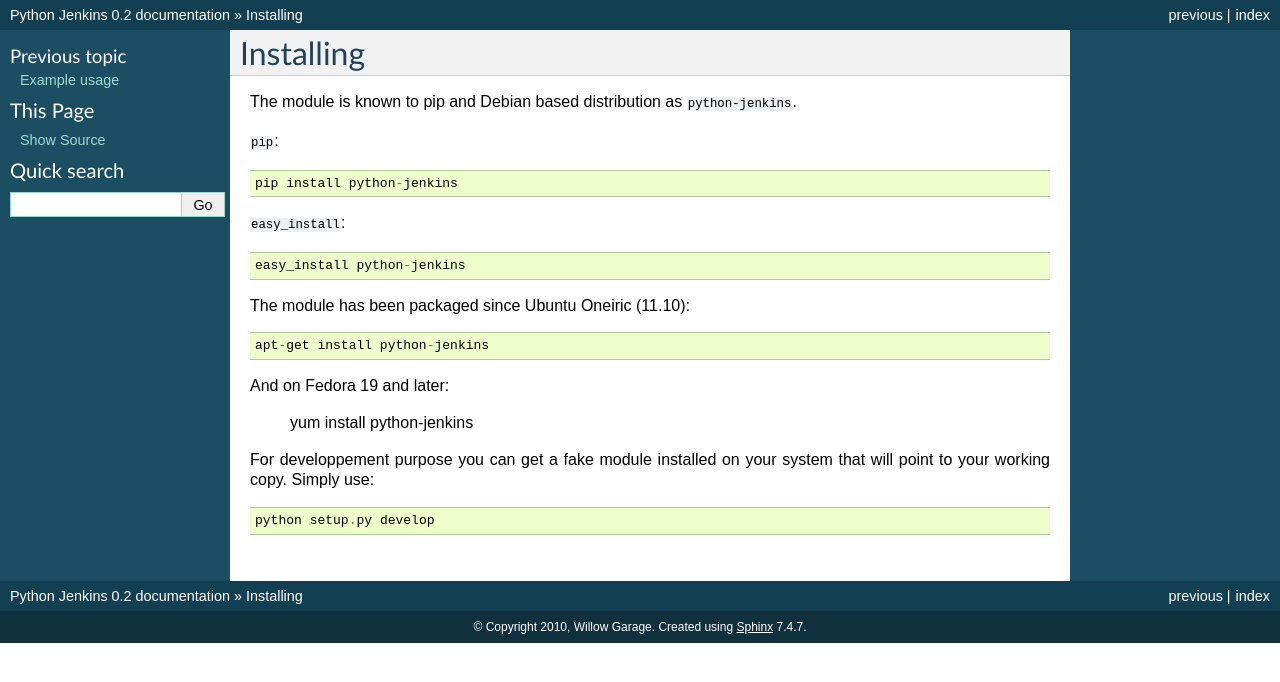
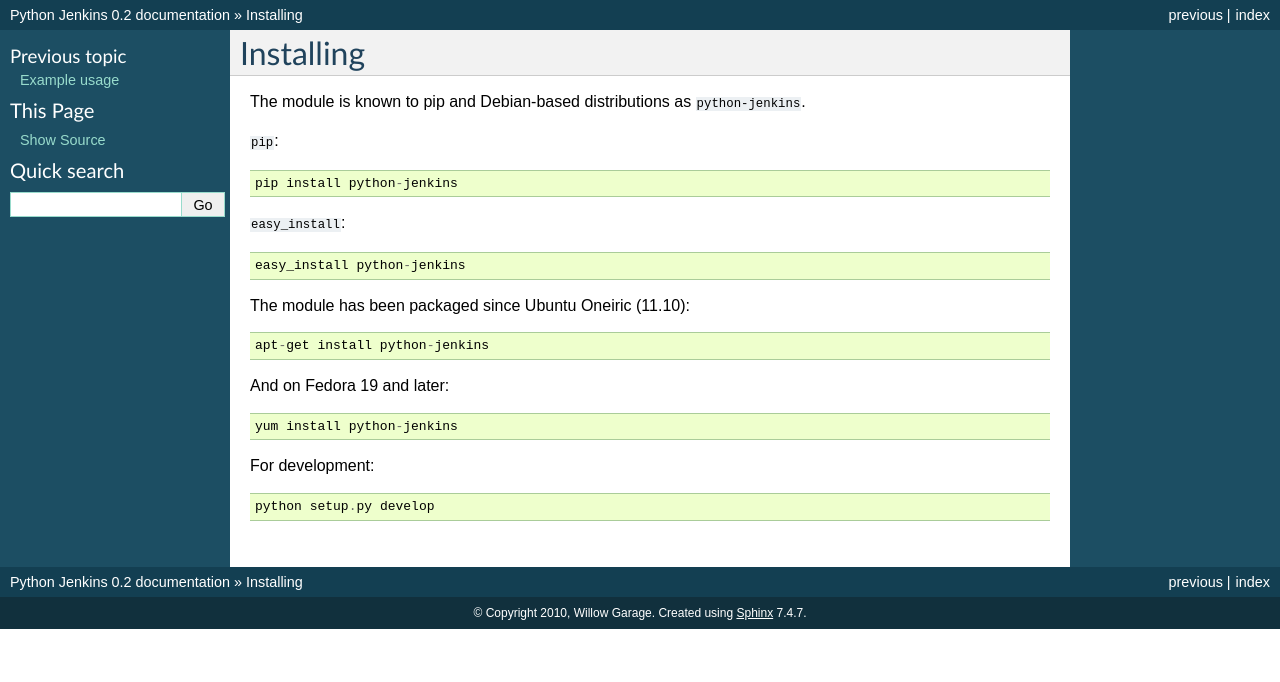
Before and after one commit to openstack-archive/python-jenkins, a Sphinx documentation site: the page built from doc/source/install.rst, in a window 1280 px wide. Shown: the top 682 px of the page. Built offline with Sphinx 7.4.7, drawn with Linux system fonts in a browser that asks for light colours.

Commit message:
Doc fixes
Change-Id: I689f10b1da0d147b9b3b9b1ba1ba5592fea42f23

```diff
--- a/doc/source/install.rst
+++ b/doc/source/install.rst
@@ -3,7 +3,7 @@
 Installing
 ==========
 
-The module is known to pip and Debian based distribution as
+The module is known to pip and Debian-based distributions as
 ``python-jenkins``.
 
 ``pip``::
@@ -18,11 +18,10 @@ The module has been packaged since Ubuntu Oneiric (11.10)::
 
     apt-get install python-jenkins
 
-And on Fedora 19 and later:
+And on Fedora 19 and later::
 
     yum install python-jenkins
 
-For developpement purpose you can get a fake module installed on your system
-that will point to your working copy.  Simply use::
+For development::
 
     python setup.py develop
```
